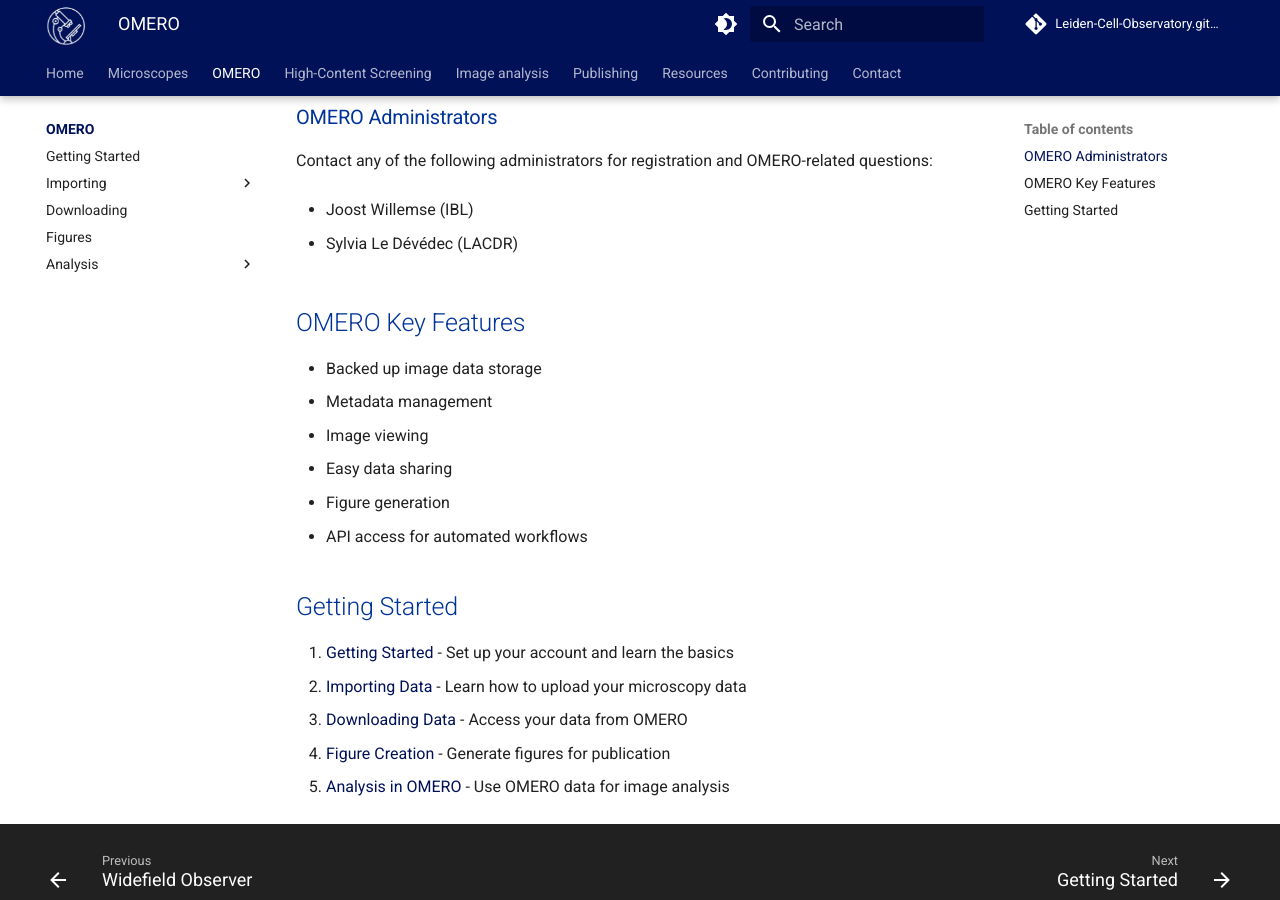
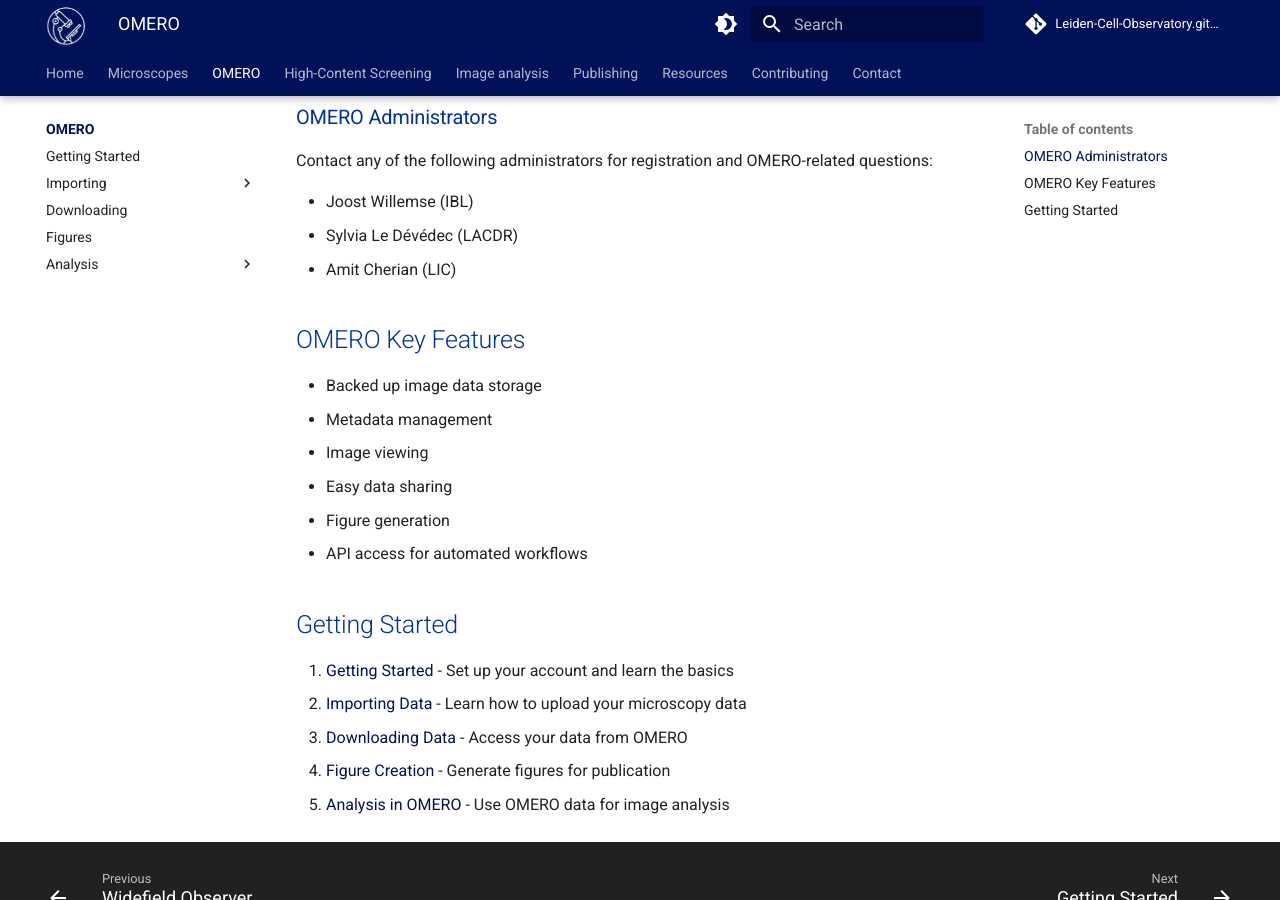
Before and after one commit to Leiden-Cell-Observatory/Leiden-Cell-Observatory.github.io, an MkDocs documentation site: the page built from docs/omero/index.md, in a window 1280 px wide and 900 px high, scrolled down 407 px. Built offline with MkDocs 1.6.1 and Material for MkDocs 9.7.7, drawn with Linux system fonts in a browser that asks for light colours; comment, search, counter and statistics services are not loaded.

Commit message:
Update index.md

```diff
--- a/docs/omero/index.md
+++ b/docs/omero/index.md
@@ -7,8 +7,8 @@
 Contact any of the following administrators for registration and OMERO-related questions:
 
 - Joost Willemse (IBL)
-
 - Sylvia Le Dévédec (LACDR)
+- Amit Cherian (LIC)
 
 ## OMERO Key Features
 
```
